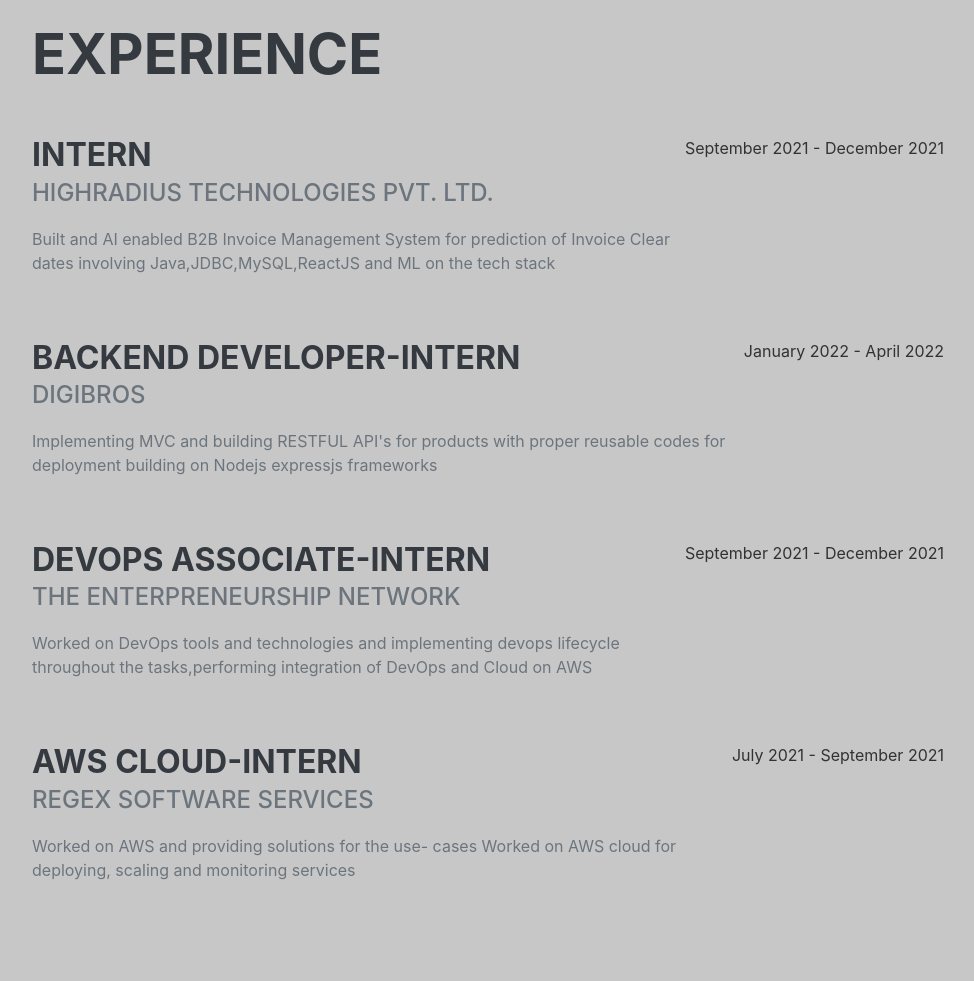
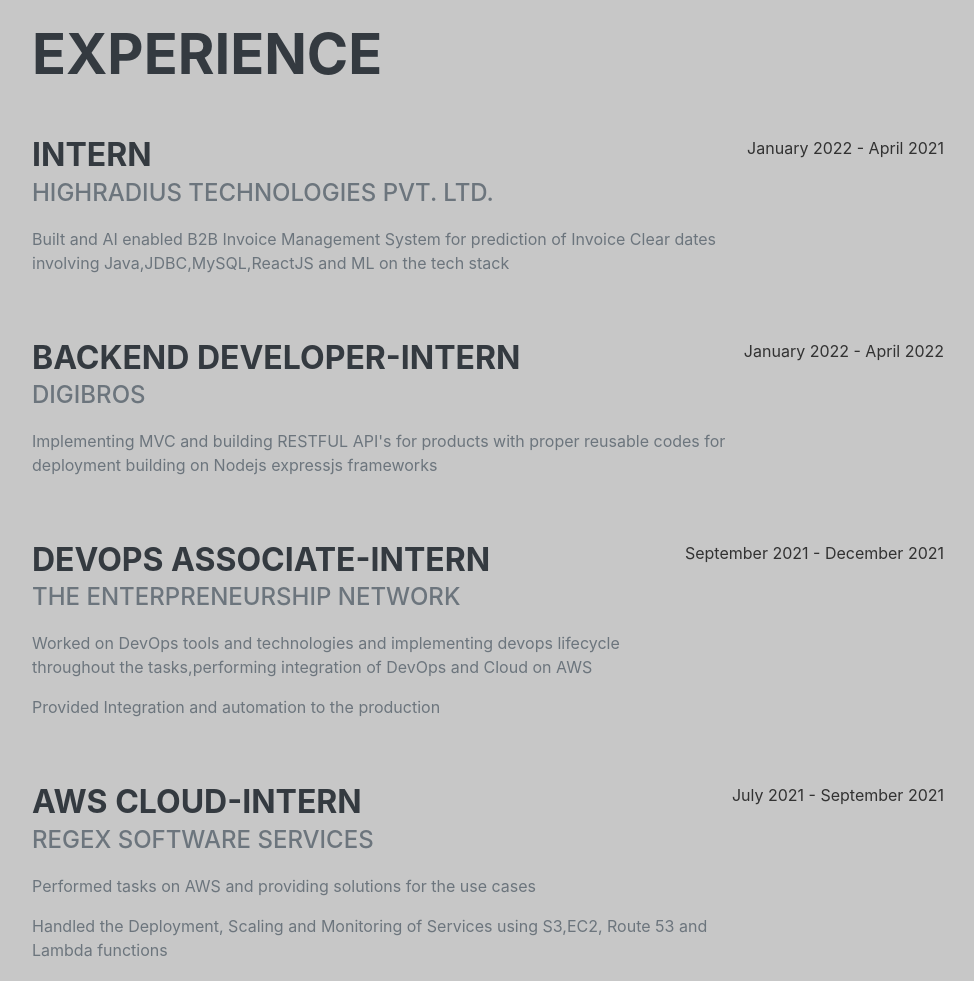
Before and after one commit to rohit23421/resume, a plain HTML site: page index.html in a window 1280 px wide. Shown: the part 860-1841 px from the top of the page, without its empty margins (288-1262 px from the left). Drawn offline with nearby package versions, Linux system fonts and the light colour scheme; a web font is replaced by a local one.

Commit message:
Update index.html

```diff
--- a/index.html
+++ b/index.html
@@ -62,13 +62,13 @@
                 <div class="subheading mb-5">
                     <p>Backend developer | DevOps and Cloud Enthusiast</p>
                     B.Tech at KIIT UNIVERSITY | contact:
-                    <a href="mailto:rohitsah0728@gmail.com">rohitsah0728@gmail.com</a>
+                    <a href="mailto:rohitsah0728@gmail.com">rohitkrsah0728@gmail.com</a>
                 </div>
                 <p class="lead mb-5">
                 <p>Hello!!!</p>
-                I am a 3rd year Engineering student, Backend developer and DevOps and Cloud Enthusiast and
-                learning, building and improving myself one step at a time. I  like to build awesome and scalable things that automate, optimise and empower teams and organisations.
-                Spending my time on enterprise cloud and DevOps automation. Working on DevOps tools and CI/CD pipelines.
+                I am a 4th year Engineering student, Backend developer and DevOps and Cloud Enthusiast and
+                learning, building and improving myself one step at a time. I like to build awesome and scalable things that automate, optimise and empower teams and organisations.
+                Spending my time on enterprise cloud and DevOps automation.
                 Building elegant and scalable software systems and have a desire to automate everything, especially the boring stuff
                 </p>
                 <div class="social-icons">
@@ -92,7 +92,7 @@
                         <div class="subheading mb-3">HighRadius Technologies Pvt. Ltd.</div>
                         <p>Built and AI enabled B2B Invoice Management System for prediction of Invoice Clear dates involving Java,JDBC,MySQL,ReactJS and ML on the tech stack</p>
                     </div>
-                    <div class="flex-shrink-0"><span class="text-primary">September 2021 - December 2021</span></div>
+                    <div class="flex-shrink-0"><span class="text-primary">January 2022 - April 2021</span></div>
                 </div>
                 <div class="d-flex flex-column flex-md-row justify-content-between mb-5">
                     <div class="flex-grow-1">
@@ -110,6 +110,7 @@
                         <div class="subheading mb-3">The Enterpreneurship Network</div>
                         <p>Worked on DevOps tools and technologies and implementing devops lifecycle throughout the
                             tasks,performing integration of DevOps and Cloud on AWS</p>
+                        <p>Provided Integration and automation to the production</p>
                     </div>
                     <div class="flex-shrink-0"><span class="text-primary">September 2021 - December 2021</span></div>
                 </div>
@@ -117,9 +118,11 @@
                     <div class="flex-grow-1">
                         <h3 class="mb-0">AWS Cloud-Intern</h3>
                         <div class="subheading mb-3">REGex Software Services</div>
-                        <p>Worked on AWS and providing solutions for the use- cases
-                            Worked on AWS cloud for deploying, scaling and
-                            monitoring services</p>
+                        <p>Performed tasks on AWS and providing solutions for the
+use cases
+                            </p>
+                        <p> Handled the Deployment, Scaling and Monitoring of
+                            Services using S3,EC2, Route 53 and Lambda functions </p>
                     </div>
                     <div class="flex-shrink-0"><span class="text-primary">July 2021 - September 2021</span></div>
                 </div>
```
